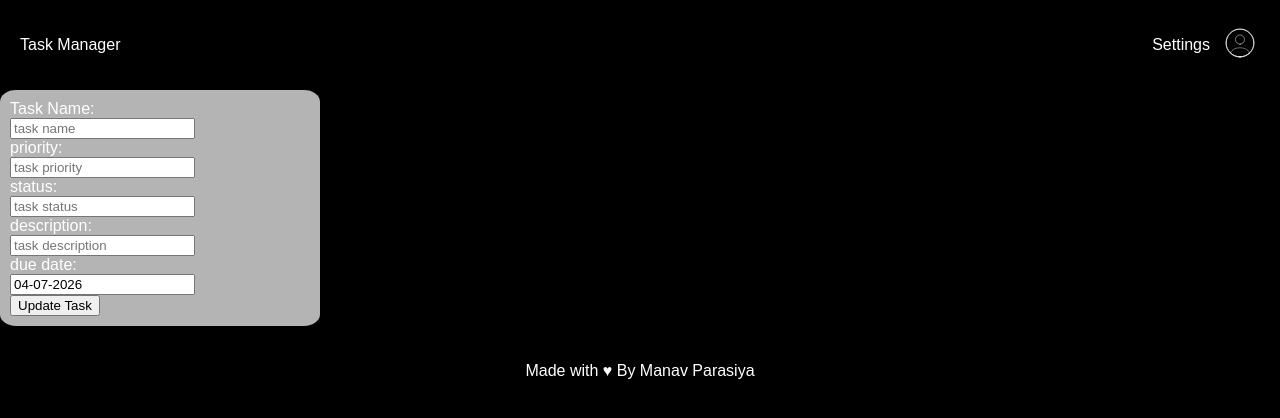
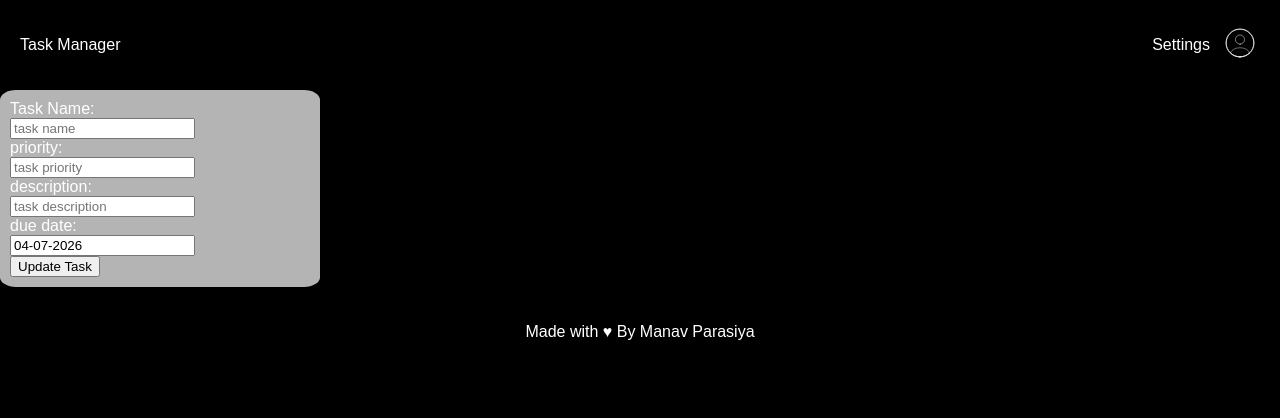
Before and after one commit to manav-parasiya/task-manager, a React (Vite) app in the folder frontend/: page /edit-task/1 in a window 1280 px wide. Shown: the top 418 px of the page. Built offline with nearby package versions, Linux system fonts and the light colour scheme; no server answers.

Commit message:
fix: removed status as it's not managed right now

```diff
--- a/frontend/src/features/task-manager/task-listing/components/EditSingleTask.jsx
+++ b/frontend/src/features/task-manager/task-listing/components/EditSingleTask.jsx
@@ -56,8 +56,6 @@ function EditSingleTask(props) {
                     <input placeholder='task name' value={TasksData?.name} name='name' onChange={(e) => updateDetail(e)} />
                     <label htmlFor="priority">priority:</label>
                     <input value={TasksData?.priority} name='priority' placeholder='task priority' onChange={(e) => updateDetail(e)} />
-                    <label htmlFor="status">status:</label>
-                    <input value={TasksData?.status} name='status' placeholder='task status' onChange={(e) => updateDetail(e)} />
                     <label htmlFor="description">description:</label>
                     <input value={TasksData?.description} name='description' placeholder='task description' onChange={(e) => updateDetail(e)} />
                     <label htmlFor="due_date">due date:</label>
--- a/frontend/src/features/task-manager/task-listing/components/SingleTaskCard.jsx
+++ b/frontend/src/features/task-manager/task-listing/components/SingleTaskCard.jsx
@@ -8,13 +8,12 @@ function SingleTaskCard(props) {
 
     const navigate = useNavigate();
 
-    const { name, priority, status, description, due_date,id } = props?.taskData;
+    const { name, priority, description, due_date,id } = props?.taskData;
     return (
         <>
             <div className='single-task-card-section' id={id} onClick={()=> { navigate(`/edit-task/${id}`)}}>
                 <p>{name}</p>
                 <p>Priority: {priority}</p>
-                <p>Status: {status}</p>
                 {description && <p> Description: { description } </p> }
                 <p>due date: {moment(due_date).format('DD MMM YYYY')}</p>
             </div>
```
